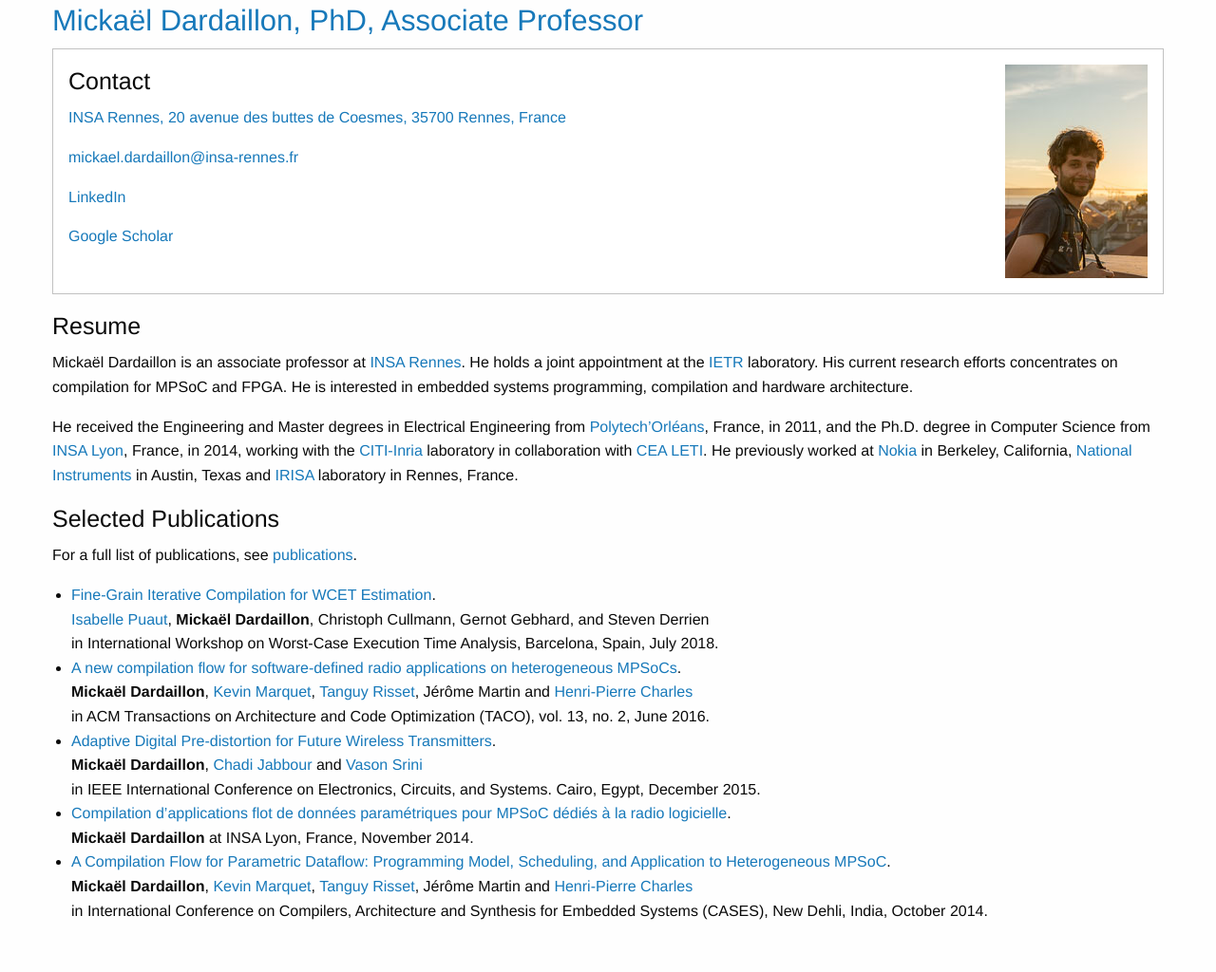
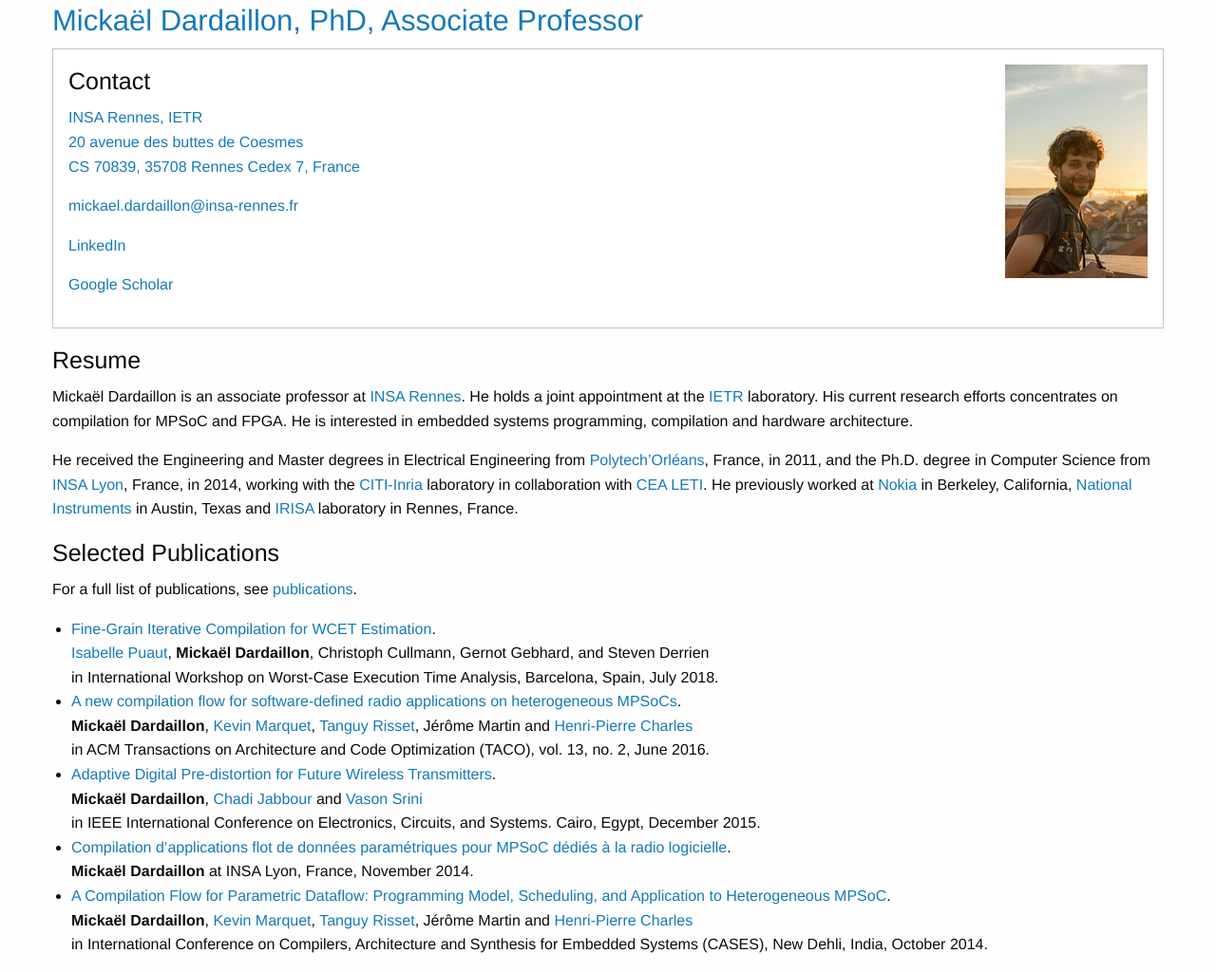
Before and after one commit to dardarel/dardarel.github.io, a Jekyll site: the page built from index.md, in a window 1280 px wide. Shown: the whole page at 95% size. Built offline with Jekyll 4.4.1, drawn with Linux system fonts in a browser that asks for light colours; before the commit the page ends 988 px from its top, so only the background shows below that.

Commit message:
Update INSA address

```diff
--- a/_includes/contact.html
+++ b/_includes/contact.html
@@ -5,7 +5,9 @@
         <div class="grid-x grid-padding-x">
           <div class="medium-8 cell">
             <h4>Contact</h4>
-            <p><a href="https://goo.gl/maps/jnNYMWaSGTz">INSA Rennes, 20 avenue des buttes de Coesmes, 35700 Rennes, France</a></p>
+            <p><a href="https://goo.gl/maps/jnNYMWaSGTz">INSA Rennes, IETR</br>
+                20 avenue des buttes de Coesmes</br>
+                CS 70839, 35708 Rennes Cedex 7, France</a></p>
             <p><a href="mailto:mickael.dardaillon@insa-rennes.fr">mickael.dardaillon@insa-rennes.fr</a></p>
             <p><a href="https://www.linkedin.com/in/mickaeldardaillon">LinkedIn</a></p>
             <p><a href="http://scholar.google.fr/citations?user=pi3789UAAAAJ">Google Scholar</a></p>
```
